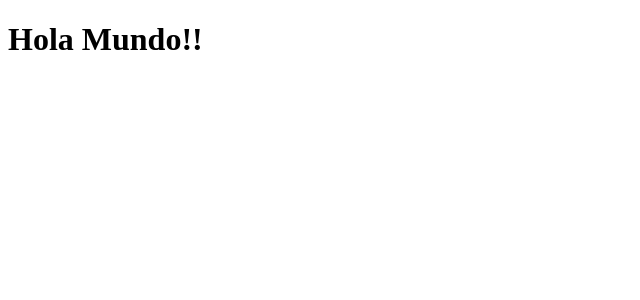
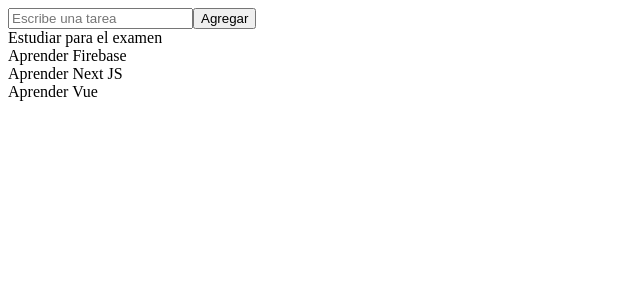
Before and after one commit to alejandro-coreno/Lista-tareas, a React (Vite) app: page / in a window 1280 px wide. Shown: the top 300 px of the page, without its empty margins (0-640 px from the left). Built offline with nearby package versions, Linux system fonts and the light colour scheme.

Commit message:
Se agrega componente formulario

```diff
--- a/src/App.jsx
+++ b/src/App.jsx
@@ -1,8 +1,41 @@
+import { useState } from "react";
+import Formulario from "./assets/components/Formulario";
+
+const App = () => {
+
+  const [tareas, setTareas] = useState([
+    {
+      id: 1,
+      nombre: 'Estudiar para el examen',
+    },
+
+    {
+      id: 2,
+      nombre: 'Aprender Firebase'
+    }
+    ,
 
 
-const App = () => {
+    {
+      id: 3,
+      nombre: 'Aprender Next JS'
+    }
+
+    ,
+
+    {
+      id: 4,
+      nombre: 'Aprender Vue'
+    }
+  ]);
+
+  const agregarTarea = (tarea) =>{
+    setTareas({...tareas, tarea });
+  }
+
+
   return (
-    <h1>Hola Mundo!!</h1>
+    <Formulario tareas={tareas}/>
   );
 };
 
--- a/src/assets/components/Formulario.jsx
+++ b/src/assets/components/Formulario.jsx
@@ -0,0 +1,29 @@
+import { useState } from "react";
+
+const Formulario = ({ tareas }) => {
+  const [nuevaTarea, setNuevaTarea] = useState("");
+
+  const handleTarea = (e) => {
+    e.preventDefault();
+    console.log("Tarea ", nuevaTarea);
+  };
+
+  return (
+    <form onSubmit={handleTarea}>
+      <input
+        type="text"
+        name="tarea"
+        id="tarea"
+        placeholder="Escribe una tarea"
+        onChange={(e) => setNuevaTarea(e.target.value)}
+      />
+      <button type="submit">Agregar</button>
+
+      {tareas.length > 0 ? tareas.map((tarea) => <div key={tarea.id}>
+        <span>{tarea.nombre}</span>
+      </div>) : <h3>No hay tareas</h3>}
+    </form>
+  );
+};
+
+export default Formulario;
```
Also changed, not shown: src/assets/components/Tarea.jsx (added).
